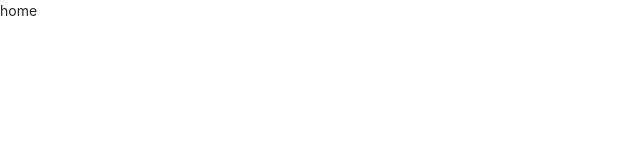
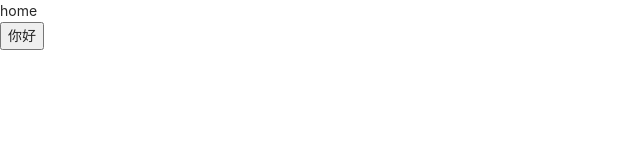
Before and after one commit to iquanzhan/admin-manager-vue3, a Vue app: page / in a window 1280 px wide. Shown: the top 160 px of the page, without its empty margins (0-640 px from the left). Built offline with nearby package versions, Linux system fonts and the light colour scheme.

Commit message:
feat: 增加组件注册类，从main.ts中脱离出来

```diff
--- /dev/null
+++ b/src/global/index.ts
@@ -0,0 +1,6 @@
+import { App } from 'vue'
+import { elementRegister } from './register-element'
+
+export function globalRegister(app: App): void {
+  app.use(elementRegister)
+}
--- /dev/null
+++ b/src/global/register-element.ts
@@ -0,0 +1,28 @@
+import { App } from 'vue'
+import {
+  ElButton,
+  ElTable,
+  ElAlert,
+  ElAside,
+  ElAutocomplete,
+  ElAvatar,
+  ElBacktop,
+  ElBadge
+} from 'element-plus'
+
+const components = [
+  ElButton,
+  ElTable,
+  ElAlert,
+  ElAside,
+  ElAutocomplete,
+  ElAvatar,
+  ElBacktop,
+  ElBadge
+]
+
+export function elementRegister(app: App): void {
+  for (const cpn of components) {
+    app.component(cpn.name, cpn)
+  }
+}
--- a/src/views/home/index.vue
+++ b/src/views/home/index.vue
@@ -1,5 +1,11 @@
 <template>
-  <div>home</div>
+  <div>
+    home
+
+    <div>
+      <el-button type="primary">你好</el-button>
+    </div>
+  </div>
 </template>
 
 <script lang="ts">
```
Also changed, not shown: src/main.ts (+10 -1 lines).
